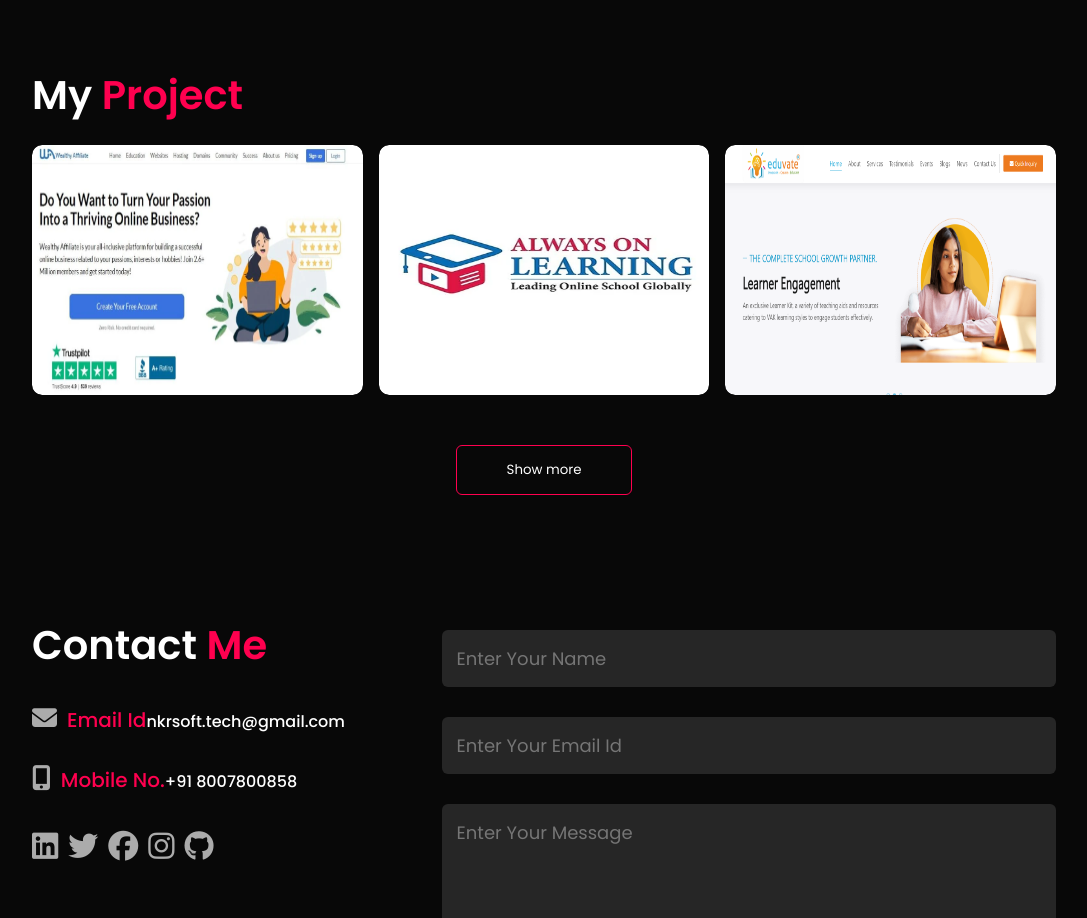
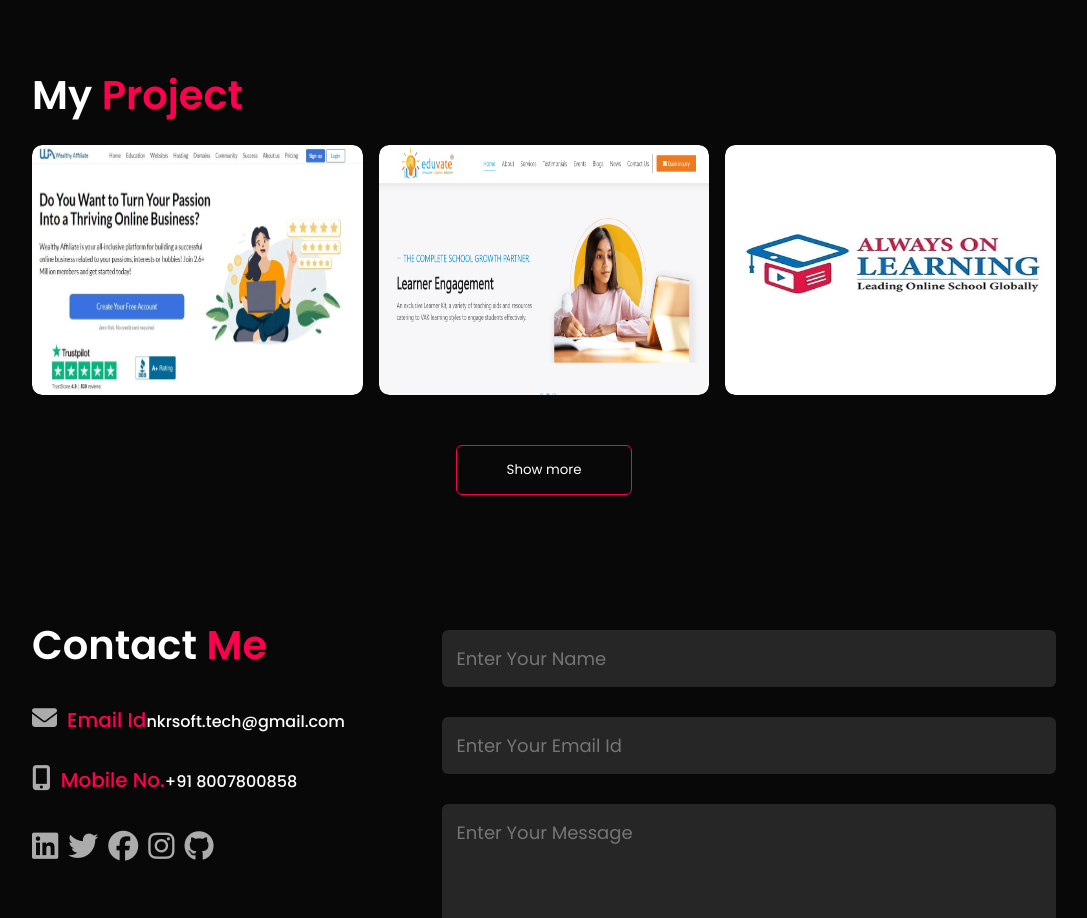
Before and after one commit to nkrathod/portfolio, a React (Create React App) app: page / in a window 1280 px wide. Shown: the part 2400-3318 px from the top of the page, without its empty margins (96-1183 px from the left). Built offline with nearby package versions, Linux system fonts and the light colour scheme.

Commit message:
updated project section

```diff
--- a/src/components/project.js
+++ b/src/components/project.js
@@ -20,18 +20,18 @@ const myProject = [
   },
   {
     id: 2,
+    title: "Lets Eduvate App",
+    description:
+      "Eduvate is a school management software providing integrated Curriculum for Schools, tools and resources for teachers, and classroom managment solutions.",
+    url: "https://letseduvate.com/",
+    imageUrl: letseduvateImg,
+  },
+  {
+    id: 3,
     title: "Always On Learning",
     description: "Always On Learning is the best virtual school in India.",
     url: "https://alwaysonlearning.com/",
     imageUrl: aolImg,
-  },
-  {
-    id: 3,
-    title: "Lets Eduvate App",
-    description:
-      "Eduvate is a school management software providing integrated Curriculum for Schools, tools and resources for teachers, and classroom managment solutions.",
-    url: "https://erp.letseduvate.com/",
-    imageUrl: letseduvateImg,
   },
   {
     id: 4,
```
